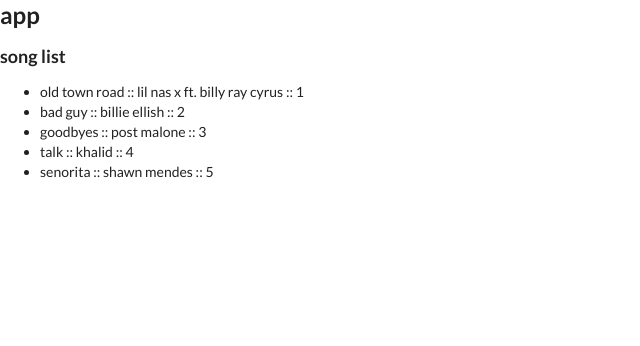
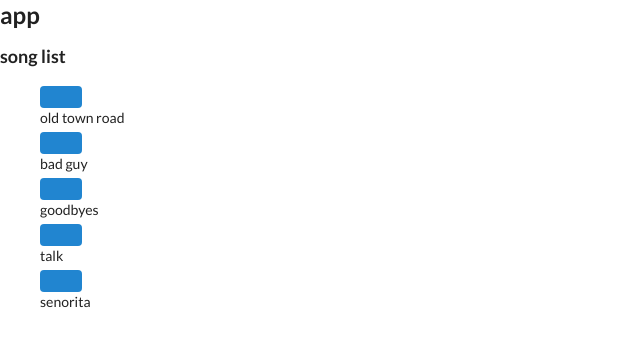
Before and after one commit to danielc92/react-modern-course, a React (Create React App) app: page / in a window 1280 px wide. Shown: the top 346 px of the page, without its empty margins (0-640 px from the left). Built offline with nearby package versions, Linux system fonts and the light colour scheme.

Commit message:
Cleaned up warning messages

```diff
--- a/src/components/App.js
+++ b/src/components/App.js
@@ -1,5 +1,4 @@
 import React, { Component } from 'react';
-import { selectSong } from '../actions';
 import SongList from './SongList';
 
 
--- a/src/components/SongList.js
+++ b/src/components/SongList.js
@@ -10,8 +10,21 @@
                 <h3>song list</h3>
                 <ul>
                     {
-                        songs.map(item =>
-                        (<li>{item.title} :: {item.artist} :: {item.rank}</li>))
+                        songs.map(item => {
+                            return (
+                                <div className="item" key={item.rank}>
+                                    <div className="right floated content">
+                                        <button className="ui button primary">
+
+                                        </button>
+                                    </div>
+
+                                    <div className="content">
+                                        {item.title}
+                                    </div>
+                                </div>
+                            )
+                        })
                     }
                 </ul>
             </div>
--- a/src/index.js
+++ b/src/index.js
@@ -2,7 +2,7 @@
 import ReactDOM from 'react-dom';
 import App from './components/App';
 import { Provider } from 'react-redux';
-import { combineReducers, createStore } from 'redux';
+import { createStore } from 'redux';
 import { rootReducer } from './reducers';
 
 const store = createStore(rootReducer,
```
